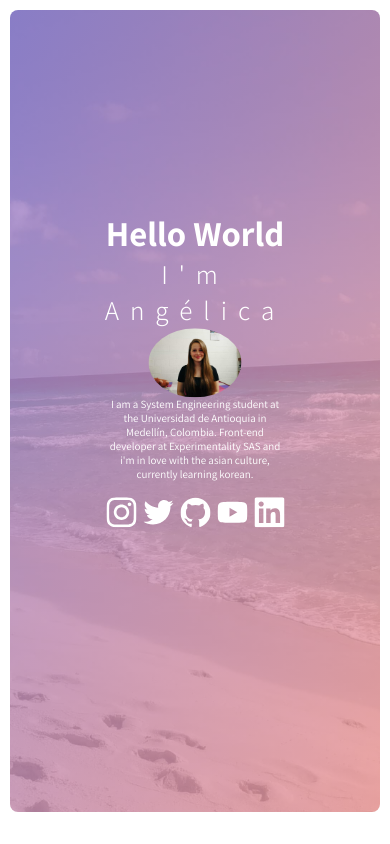
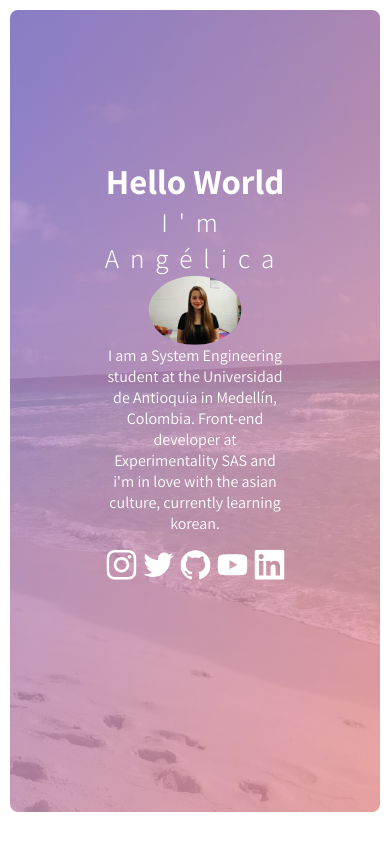
Before and after one commit to am9805/my-profile, a plain HTML site: page index.html in a window 390 px wide. Drawn offline with Linux system fonts and the light colour scheme.

Commit message:
fixing responsive x2

```diff
--- a/style.css
+++ b/style.css
@@ -143,9 +143,6 @@ svg{
   .header-container-social {
     padding: 1rem 0;
   }
-  .description {
-    font-size: 11px;
-  }
   br{
     display: none;
   }
```
